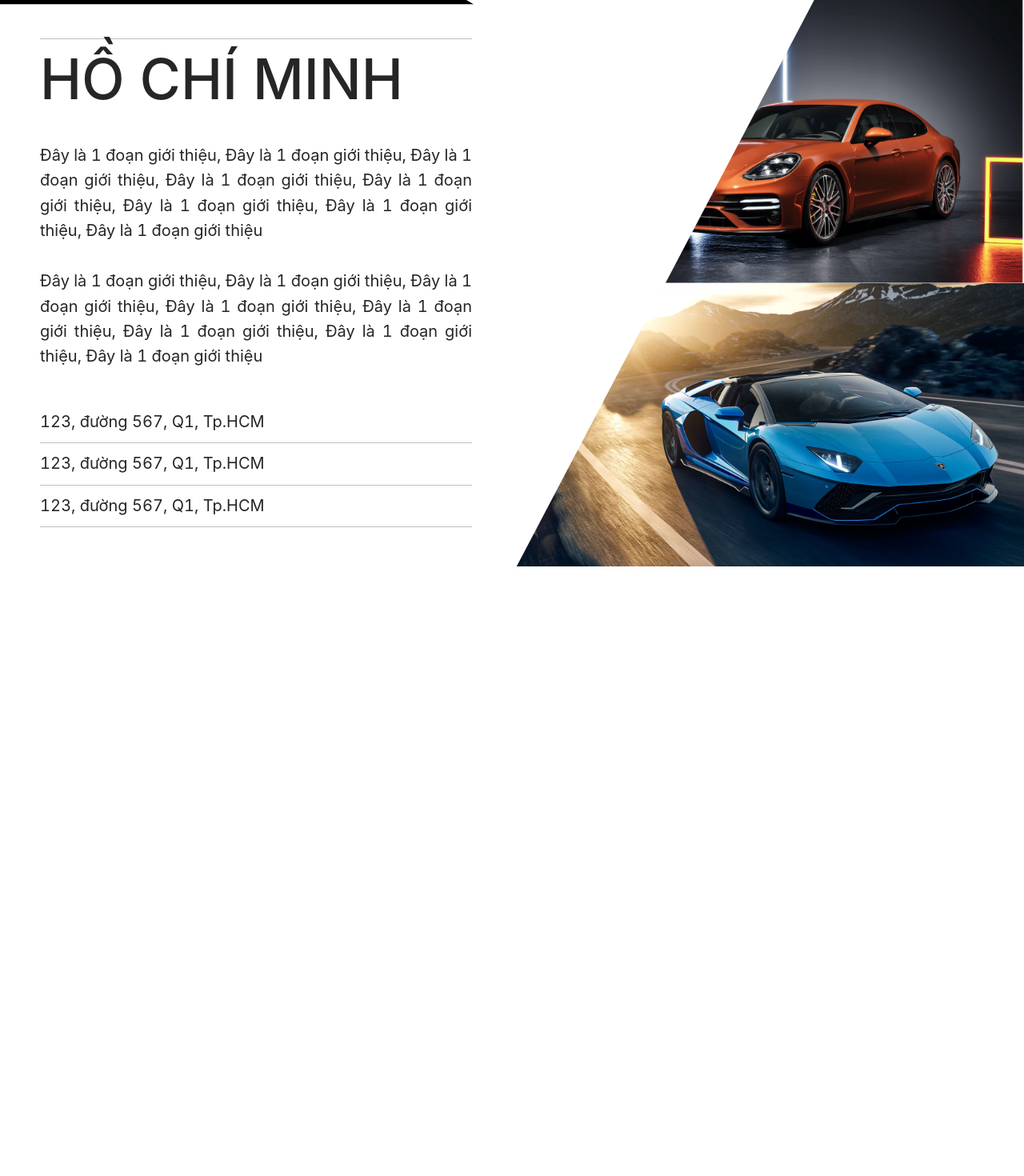
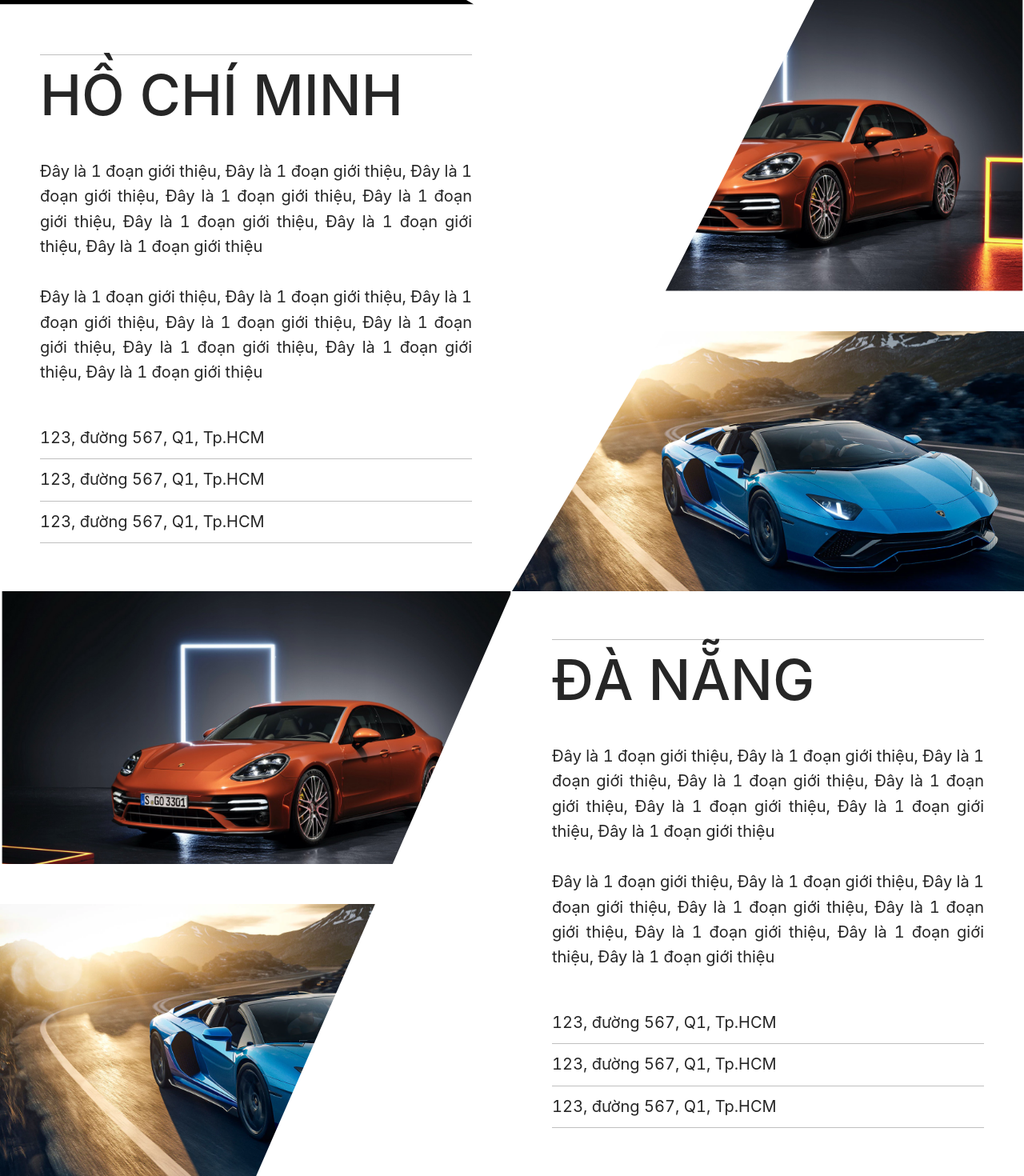
Before and after one commit to nhd1207/ie213_frontend, a React (Create React App) app: page / in a window 1280 px wide. Shown: the part 444-1914 px from the top of the page at 80% size. Before the commit the page ends 1163 px from the top, so only its background shows below. Built offline with nearby package versions, Linux system fonts and the light colour scheme.

Commit message:
Comeplete showroom
duc gay ngu

```diff
--- a/src/screens/ShowroomPage/Showroom.js
+++ b/src/screens/ShowroomPage/Showroom.js
@@ -10,14 +10,14 @@ export default function Showroom() {
         <h1 className={style.title}>SHOWROOMS</h1>
         <h2 className={style.title}>LỚN NHẤT CẢ NƯỚC</h2>
       </div>
-      <div className={style.HCM_wrapper}>
-        <div className={style.HCM_text}>
+      <div className={style.leftContent__wrapper}>
+        <div className={style.leftContent__text}>
           <hr className={style.line}></hr>
           <h1 className={style.city_title}>HỒ CHÍ MINH</h1>
-          <div className={style.HCM_text_content}>Đây là 1 đoạn giới thiệu,  Đây là 1 đoạn giới thiệu, Đây là 1 đoạn giới thiệu, Đây là 1 đoạn giới thiệu, Đây là 1 đoạn giới thiệu,  Đây là 1 đoạn giới thiệu, Đây là 1 đoạn giới thiệu, Đây là 1 đoạn giới thiệu<br /><br />
+          <div className={style.leftContent__desc}>Đây là 1 đoạn giới thiệu,  Đây là 1 đoạn giới thiệu, Đây là 1 đoạn giới thiệu, Đây là 1 đoạn giới thiệu, Đây là 1 đoạn giới thiệu,  Đây là 1 đoạn giới thiệu, Đây là 1 đoạn giới thiệu, Đây là 1 đoạn giới thiệu<br /><br />
             Đây là 1 đoạn giới thiệu,  Đây là 1 đoạn giới thiệu, Đây là 1 đoạn giới thiệu, Đây là 1 đoạn giới thiệu, Đây là 1 đoạn giới thiệu,  Đây là 1 đoạn giới thiệu, Đây là 1 đoạn giới thiệu, Đây là 1 đoạn giới thiệu<br />
             </div>
-            <div className={style.HCM_text_content}>
+            <div className={style.leftContent__desc}>
               123, đường 567, Q1, Tp.HCM
               <hr className={style.line}></hr>
               123, đường 567, Q1, Tp.HCM
@@ -26,11 +26,39 @@ export default function Showroom() {
               <hr className={style.line}></hr>
             </div>
         </div>
-        <div className={style.img_wrapper_1}>
-          {/* <img src={Showroom2}></img> */}
+        {/* <div className={style.leftContent__img_wrapper}>  */}
+          <div className={style.img_wrapper_1}>
+            {/* <img src={Showroom2}></img> */}
+          </div>
+          <div className={style.img_wrapper_2}>
+            {/* <img src={Showroom3}></img> */}
+          </div>
+        {/* </div> */}
+      </div>
+      <div className={style.rightContent__wrapper}>
+
+        <div className={style.rightContent__image_wrapper}>
+          <div className={style.img_wrapper_3}>
+            {/* <img src={Showroom2}></img> */}
+          </div>
+          <div className={style.img_wrapper_4}>
+            {/* <img src={Showroom3}></img> */}
+          </div>
         </div>
-        <div className={style.img_wrapper_2}>
-          {/* <img src={Showroom3}></img> */}
+        <div className={style.rightContent__text}>
+          <hr className={style.line}></hr>
+          <h1 className={style.city_title}>ĐÀ NẴNG</h1>
+          <div className={style.rightContent__desc}>Đây là 1 đoạn giới thiệu,  Đây là 1 đoạn giới thiệu, Đây là 1 đoạn giới thiệu, Đây là 1 đoạn giới thiệu, Đây là 1 đoạn giới thiệu,  Đây là 1 đoạn giới thiệu, Đây là 1 đoạn giới thiệu, Đây là 1 đoạn giới thiệu<br /><br />
+            Đây là 1 đoạn giới thiệu,  Đây là 1 đoạn giới thiệu, Đây là 1 đoạn giới thiệu, Đây là 1 đoạn giới thiệu, Đây là 1 đoạn giới thiệu,  Đây là 1 đoạn giới thiệu, Đây là 1 đoạn giới thiệu, Đây là 1 đoạn giới thiệu<br />
+            </div>
+            <div className={style.rightContent__desc}>
+              123, đường 567, Q1, Tp.HCM
+              <hr className={style.line}></hr>
+              123, đường 567, Q1, Tp.HCM
+              <hr className={style.line}></hr>
+              123, đường 567, Q1, Tp.HCM
+              <hr className={style.line}></hr>
+            </div>
         </div>
       </div>
     </div>
--- a/src/screens/ShowroomPage/Showroom.module.css
+++ b/src/screens/ShowroomPage/Showroom.module.css
@@ -53,7 +53,7 @@ h2 {
     margin: 0;
 }
 
-.HCM_wrapper {
+.leftContent__wrapper {
     display: grid;
     grid-template-columns: 50% 50%;
     grid-template-rows: 50% 50%;
@@ -63,19 +63,24 @@ h2 {
     font-size: 7rem;
 }
 
-.HCM_text  {
+.leftContent__text  {
     font-size: 2rem;
     padding: 5rem;
     text-align: justify;
     grid-row: 1 / span 2;
+    margin-top: 2rem;
 }
 
 .line {
     color: #000;
 }
 
-.HCM_text_content {
+.leftContent__desc {
     padding-top: 5rem;
+}
+
+.leftContent__img_wrapper {
+    display: grid;
 }
 
 .img_wrapper_1 {
@@ -91,4 +96,44 @@ h2 {
     background-image: url(../../Images/Showroom3.png);
     background-size: 100%;
     background-repeat: no-repeat;
+    margin-top: 5rem;
 }
+
+.rightContent__wrapper {
+    display: grid;
+    grid-template-columns: 50% 50%;
+    /* grid-template-rows: 50% 50%; */
+}
+
+
+.rightContent__text  {
+    font-size: 2rem;
+    padding: 5rem;
+    text-align: justify;
+
+}
+
+
+.rightContent__desc {
+    padding-top: 5rem;
+}
+
+.rightContent__image_wrapper {
+    grid-row: 1 / span 2;
+    display: grid;
+    clip-path: polygon(0% 0%, 0% 100%, 50% 100%, 100% 0%);
+}
+
+.img_wrapper_3 {
+    background-image: url(../../Images/Showroom2.png);
+    background-size: 100%;
+    background-repeat: no-repeat;
+
+}
+
+.img_wrapper_4 {
+    background-image: url(../../Images/Showroom3.png);
+    background-size: 100%;
+    background-repeat: no-repeat;
+    margin-top: 5rem;
+}
```
